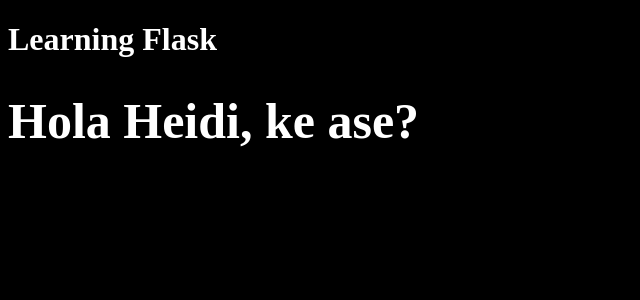
After one commit to MauriJHN/learning_flask, a Flask app: template templates/holaheidi.html in a window 1280 px wide. The commit adds this page. Shown: the top 300 px of the page, without its empty margins (0-640 px from the left). Run offline with Flask 2, Linux system fonts and the light colour scheme; the template is opened without the code that fills it, so the values that code supplies are empty.

Commit message:
created holaheidi test page

```diff
--- a/routes.py
+++ b/routes.py
@@ -6,5 +6,9 @@ app = Flask(__name__)
 def index():
     return render_template('index.html')
 
+@app.route('/holaheidi')
+def index():
+    return render_template('holaheidi.html')
+
 if __name__=='__main__':
     app.run(debug=True)
--- a/static/css/main.css
+++ b/static/css/main.css
@@ -1,6 +1,15 @@
+body {
+    background-color: black;
+    color: white;
+}
+
 .container {
     color: white;
     background-color: black;
     height: 400px;
     width: 600px;
 }
+
+.saludo {
+    font-size: 50px;
+}
--- /dev/null
+++ b/templates/holaheidi.html
@@ -0,0 +1,7 @@
+{% extends "layout.html" %}
+
+{% block content %}
+
+    <h1 class='saludo'>Hola Heidi, ke ase?</h1>
+
+{% endblock %}
```
